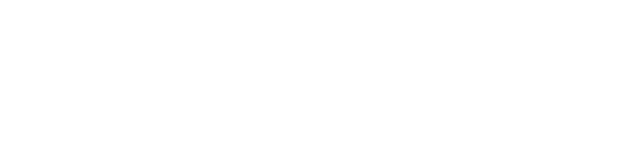
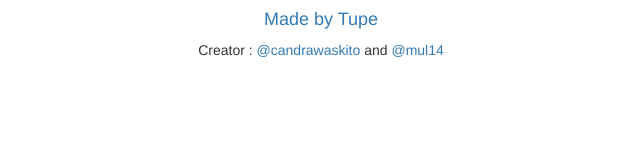
Before and after one commit to tupe/koi, a plain HTML site: page themes/invoice/index.html in a window 1280 px wide. Shown: the whole page, without its empty margins (319-959 px from the left). Drawn offline with nearby package versions, Linux system fonts and the light colour scheme.

Commit message:
create footer section content

```diff
--- a/themes/invoice/index.html
+++ b/themes/invoice/index.html
@@ -1,9 +1,56 @@
 <!DOCTYPE html>
 <html lang="en">
 <head>
+	<meta charset="utf-8">
+    <meta name="viewport" content="width=device-width, initial-scale=1, shrink-to-fit=no">
+    <meta http-equiv="x-ua-compatible" content="ie=edge">
 	<title>Invoice - Koi Invoice Generators</title>
+	<link rel="stylesheet" href="../node_modules/bootstrap/dist/css/bootstrap.min.css">
+	<link rel="stylesheet" href="../public/stylesheets/style.css">
 </head>
 <body>
 
+	<header>
+		<!-- start:navbar -->
+
+		<!-- end:navbar -->
+
+		<!-- start:hero -->
+
+		<!-- end:hero -->
+	</header>
+
+	<!-- start:content -->
+
+	<!-- end:content -->
+
+	<!-- start:footer -->
+	<footer>
+		<div class="container">
+			<div class="row">
+				<div class="col-lg-6 col-lg-offset-3 col-md-6 col-md-offset-3 col-sm-12 col-xs-12">
+					<div class="footer-logo">
+						<div class="text-center">
+							<a href="#"><h4>Made by Tupe</h4></a>
+						</div>
+					</div>
+					<div class="footer-author">
+						<div class="text-center">
+							Creator :
+							<a href="https://github.com/candrawaskito" target="_blank">@candrawaskito</a> and
+							<a href="https://github.com/mul14" target="_blank">@mul14</a>
+						</div>
+					</div>
+				</div>
+			</div>
+		</div>
+	</footer>
+	<!-- end:footer -->
+
+	<!-- start:javascript -->
+	<script src="../public/node_modules/jquery/dist/jquery.min.js"></script>
+	<script src="../public/node_modules/bootstrap/dist/js/bootstrap.min.js"></script>
+	<!-- end:javascript -->
+
 </body>
 </html>
```
